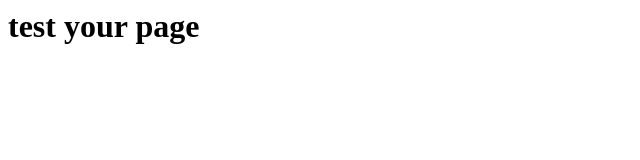
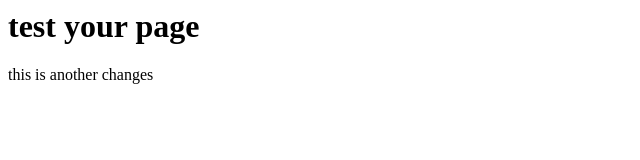
Before and after one commit to ronyrosy/testproject, a plain HTML site: page index.html in a window 1280 px wide. Shown: the whole page, without its empty margins (0-640 px from the left). Drawn offline with Linux system fonts and the light colour scheme.

Commit message:
this is test commit massege

```diff
--- a/index.html
+++ b/index.html
@@ -2,4 +2,7 @@
 	<h1>
 		test your page
 	</h1>
+	<div>
+		this is another changes
+	</div>
 </html>
```
